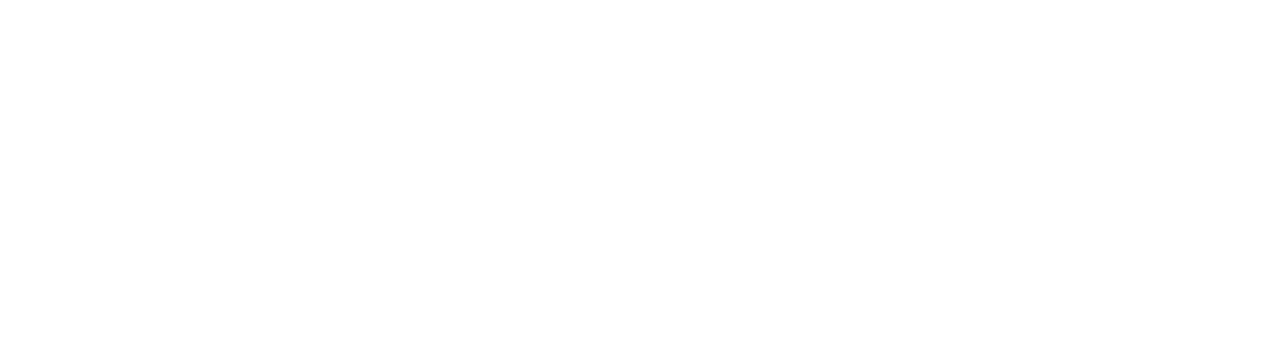
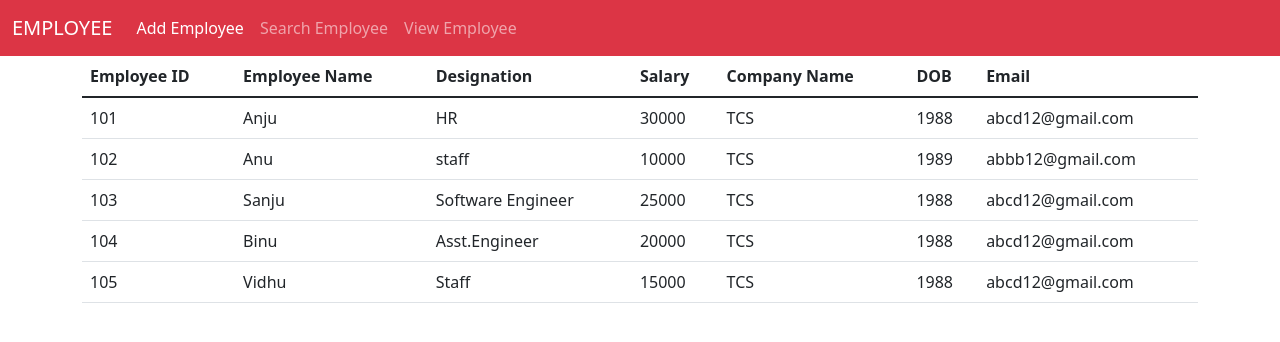
Before and after one commit to sruthybabu/Employee-ReactApp, a React (Create React App) app: page /view in a window 1280 px wide. Before the commit this address had no page. Shown: the top 342 px of the page. Built offline with nearby package versions, Linux system fonts and the light colour scheme.

Commit message:
view all completed

```diff
--- a/src/App.js
+++ b/src/App.js
@@ -5,6 +5,7 @@
 import Addemployee from './components/Addemployee';
 import Searchemployee from './components/Searchemployee';
 import { BrowserRouter, Route, Routes } from 'react-router-dom';
+import Viewemployee from './components/Viewemployee';
 function App() {
   return (
     <div>
@@ -13,6 +14,7 @@
 <Routes>
 <Route path="/" exact element={<Addemployee/>}/>
 <Route path="/search" exact element={<Searchemployee/>}/>
+<Route path="/view" exact element={<Viewemployee/>}/>
 </Routes>
 
 </BrowserRouter>
--- a/src/components/Header.js
+++ b/src/components/Header.js
@@ -15,11 +15,12 @@
       <ul className="navbar-nav">
         <li className="nav-item">
             <Link to="/" className="nav-link active">Add Employee</Link>
-
         </li>
         <li className="nav-item">
-            <Link to="/search" className="nav-link">Search  Employee</Link>
-
+            <Link to="/search" className="nav-link">Search Employee</Link>
+        </li>
+        <li className="nav-item">
+            <Link to="/view" className="nav-link">View Employee</Link>
         </li>
 
       </ul>
--- /dev/null
+++ b/src/components/Viewemployee.js
@@ -0,0 +1,103 @@
+import React from 'react'
+import Header from './Header'
+
+const Viewemployee = () => {
+  var viewlist=[
+    {"Employee ID":101,
+      "Employee Name":"Anju",
+      "Designation":"HR",
+      "Salary":30000,
+      "Company Name":"TCS",
+      "DOB":1998-5-5,
+      "Email":"abcd12@gmail.com"
+    },
+    {"Employee ID":102,
+      "Employee Name":"Anu",
+      "Designation":"staff",
+      "Salary":10000,
+      "Company Name":"TCS",
+      "DOB":1998-4-5,
+      "Email":"abbb12@gmail.com"
+    },
+    {"Employee ID":103,
+      "Employee Name":"Sanju",
+      "Designation":"Software Engineer",
+      "Salary":25000,
+      "Company Name":"TCS",
+      "DOB":1998-5-5,
+      "Email":"abcd12@gmail.com"
+    },
+    {"Employee ID":104,
+      "Employee Name":"Binu",
+      "Designation":"Asst.Engineer",
+      "Salary":20000,
+      "Company Name":"TCS",
+      "DOB":1998-5-5,
+      "Email":"abcd12@gmail.com"
+    },
+    {"Employee ID":105,
+      "Employee Name":"Vidhu",
+      "Designation":"Staff",
+      "Salary":15000,
+      "Company Name":"TCS",
+      "DOB":1998-5-5,
+      "Email":"abcd12@gmail.com"
+
+    }
+  ]
+  return (
+    <div>
+        <Header/>
+        <div className='container'>
+          <div className='row'>
+            <div className='col col-12 col-sm-12 col-md-12 col-lg-12 col-xl-12 col-xxl-12'>
+            <div className='row g-3'>
+                <div className='col col-12 col-sm-12 col-md-12 col-lg-12 col-xl-12 col-xxl-12'>
+
+                <table class="table">
+  <thead>
+    <tr>
+      <th scope="col">Employee ID</th>
+      <th scope="col">Employee Name</th>
+      <th scope="col">Designation</th>
+      <th scope="col">Salary</th>
+      <th>Company Name</th>
+      <th>DOB</th>
+      <th>Email</th>
+    </tr>
+  </thead>
+  <tbody>
+    {viewlist.map((value,key)=>{
+      return <tr>
+      <td>{value['Employee ID']}</td>
+      <td>{value['Employee Name']}</td>
+      <td>{value.Designation}</td>
+      <td>{value.Salary}</td>
+      <td>{value['Company Name']}</td>
+      <td>{value.DOB}</td>
+      <td>{value.Email}</td>
+    </tr>
+    })}
+
+
+
+  </tbody>
+</table>
+
+
+
+                    </div>
+
+
+              </div>
+
+            </div>
+
+          </div>
+
+        </div>
+    </div>
+  )
+}
+
+export default Viewemployee
```
